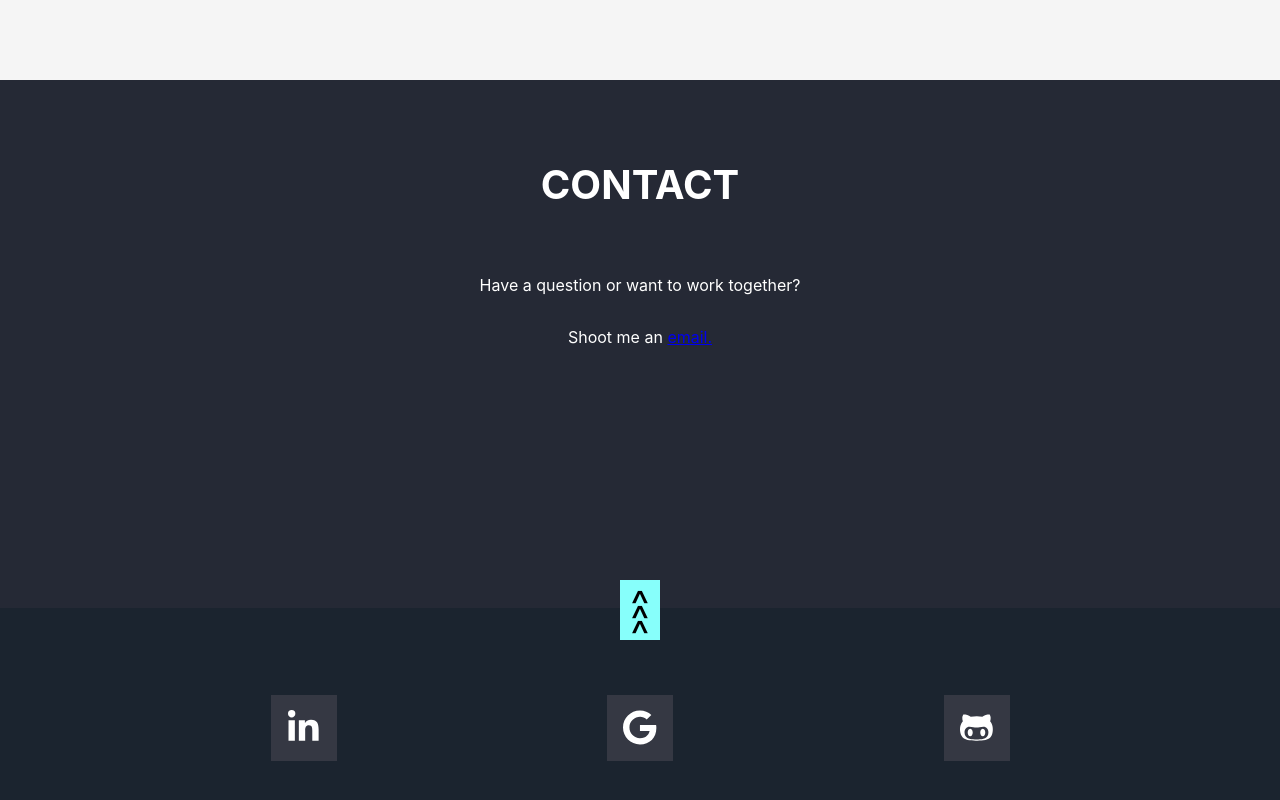
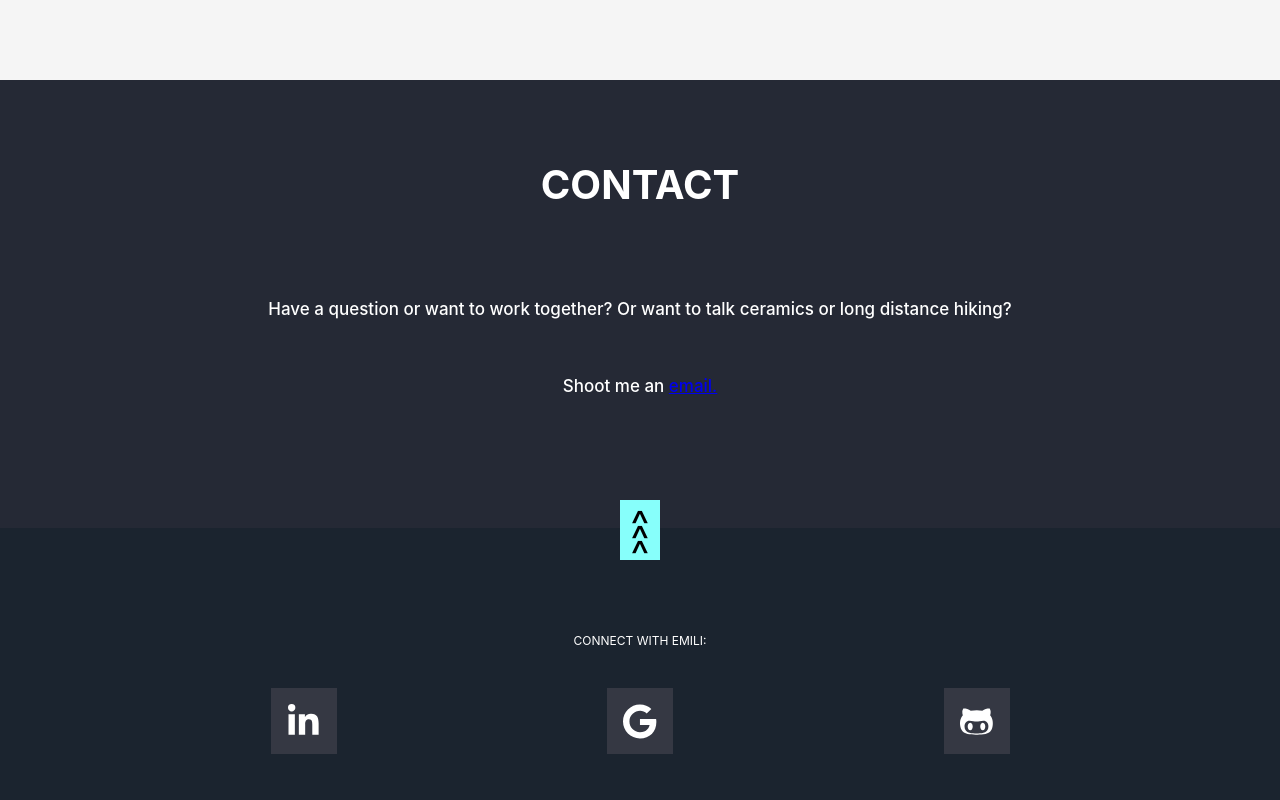
Before and after one commit to Ekaiman/Portfolio, a React (Create React App) app: page / in a window 1280 px wide. Shown: the part 2430-3230 px from the top of the page. Built offline with nearby package versions, Linux system fonts and the light colour scheme; no server answers.

Commit message:
Add text

```diff
--- a/src/Components/Contact/Contact.css
+++ b/src/Components/Contact/Contact.css
@@ -17,14 +17,36 @@
   position: absolute;
   bottom: 0;
   background-color: #1b242f;
-  height: 30vh;
+  height: 40vh;
   width: 100%;
   align-self: end;
   display: flex;
+  flex-direction: column;
+  justify-content: center;
+  /* align-items: center; */
+  margin: 0;
+  /* border: solid yellow */
+}
+.links{
+  /* border: solid rgb(0, 85, 255); */
+  display: flex;
   flex-direction: row;
   justify-content: space-evenly;
-  align-items: center;
-  margin: 0;
+}
+
+.connect{
+  text-align: center;
+  font-size: 12px;
+  margin-bottom: 40px;
+}
+
+.contact-words{
+  margin-top: 5vh;
+  font-weight: 500;
+  font-size: 17px;
+  /* border: solid yellow; */
+  text-align: center;
+  max-width: 70vw;
 }
 
 /* .icons{
@@ -43,7 +65,7 @@
   text-align: center;
   position: absolute;
   bottom: 0;
-  bottom: 26vh;
+  bottom: 36vh;
   z-index: 1;
 
 
--- a/src/Components/Contact/Contact.js
+++ b/src/Components/Contact/Contact.js
@@ -4,7 +4,11 @@ import { useEffect } from 'react'
 import { faHome } from '@fortawesome/free-solid-svg-icons'
 import { FontAwesomeIcon } from '@fortawesome/react-fontawesome'
 // import { FontAwesomeIcon } from '@fortawesome/react-fontawesome'
-import { faLinkedinIn, faGoogle, faGithubAlt } from '@fortawesome/free-brands-svg-icons'
+import {
+  faLinkedinIn,
+  faGoogle,
+  faGithubAlt
+} from '@fortawesome/free-brands-svg-icons'
 
 const Contact = ({ setElementInView, elementInView }) => {
   const [ref, inView] = useInView()
@@ -24,8 +28,12 @@ const Contact = ({ setElementInView, elementInView }) => {
       <h1 ref={ref} className='section-title'>
         CONTACT
       </h1>
-      <p ref={ref}> Have a question or want to work together?</p>
-      <p>
+      <p ref={ref} className='contact-words'>
+        {' '}
+        Have a question or want to work together? Or want to talk ceramics or
+        long distance hiking?
+      </p>
+      <p className='contact-words'>
         Shoot me an <a href='mailto:emilikaiman@gmail.com'>email.</a>
       </p>
       <a href='#home' className='arrow-container'>
@@ -35,7 +43,9 @@ const Contact = ({ setElementInView, elementInView }) => {
       </a>
 
       {/* <footer className='contact-links'> */}
-        <ul className='contact-links'>
+      <ul className='contact-links'>
+        <p className='connect'>CONNECT WITH EMILI:</p>
+        <section className='links'>
           <li>
             <a
               className='socials'
@@ -72,9 +82,10 @@ const Contact = ({ setElementInView, elementInView }) => {
               {/* <i class='fab fa-facebook-f icon'></i>{' '} */}
             </a>
           </li>
-        </ul>
+        </section>
+      </ul>
 
-        {/* <a
+      {/* <a
           target='_blank'
           rel='noopener noreferrer'
           href='https://github.com/Ekaiman'
```
